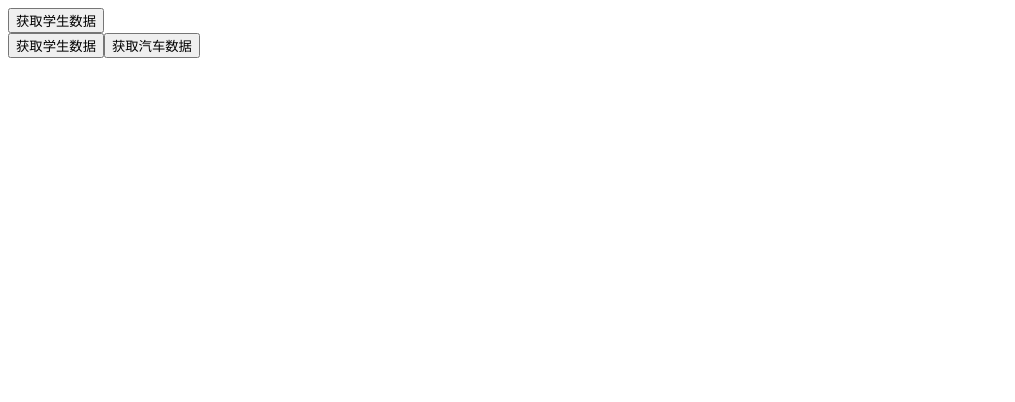
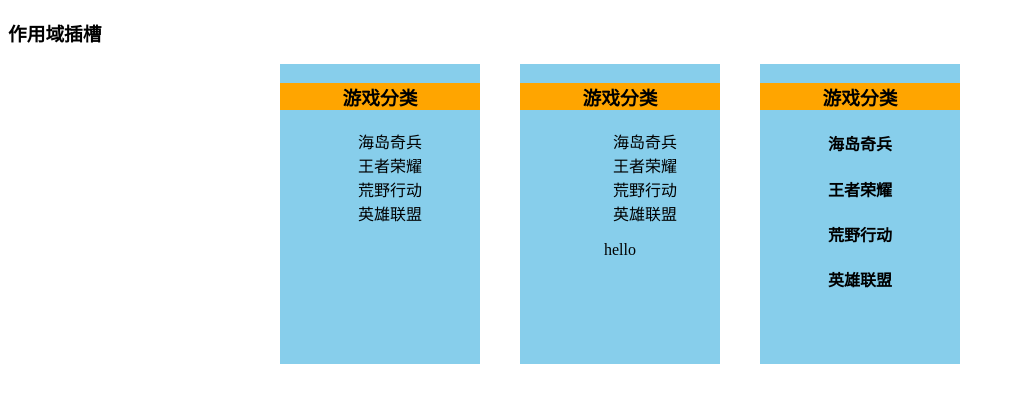
Before and after one commit to sweet-potatos/vue-study, a Vue app: page / in a window 1280 px wide. Shown: the top 402 px of the page, without its empty margins (0-1015 px from the left). Built offline with nearby package versions, Linux system fonts and the light colour scheme.

Commit message:
feat: 添加插槽 + 笔记
--story= --user=xuzhuquan

```diff
--- a/src/App.vue
+++ b/src/App.vue
@@ -1,16 +1,16 @@
 <template>
   <div id="app">
-    <ProxyDemo />
+    <ScopeSlotDemo />
   </div>
 </template>
 
 <script>
-import ProxyDemo from './study/proxyDemo/ProxyDemo'
+import ScopeSlotDemo from './study/slotDemo/ScopeSlotDemo'
 
 export default {
   name: 'App',
   components: {
-    ProxyDemo
+    ScopeSlotDemo
   }
 }
 </script>
--- /dev/null
+++ b/src/study/slotDemo/DefaultSlotDemo.vue
@@ -0,0 +1,44 @@
+<template>
+  <div>
+    <h3>默认插槽</h3>
+    <div class="box">
+      <DefaultSlotDemo1 title="食品分类">
+        <img src="@/assets/logo.png" alt="">
+      </DefaultSlotDemo1>
+      <DefaultSlotDemo1 title="游戏分类">
+        <ul>
+          <li v-for="(item, index) in games" :key="index">
+            {{ item }}
+          </li>
+        </ul>
+      </DefaultSlotDemo1>
+      <DefaultSlotDemo1 title="电影分类">
+        <video controls src="@/assets/snow.mp4" />
+      </DefaultSlotDemo1>
+    </div>
+  </div>
+</template>
+
+<script>
+import DefaultSlotDemo1 from './DefaultSlotDemo1'
+
+export default {
+  name: 'DefaultSlotDemo',
+  components: { DefaultSlotDemo1 },
+  data() {
+    return {
+      foods: ['炸鸡翅', '腌面', '清蒸鱼'],
+      games: ['海岛奇兵', '王者荣耀', '荒野行动', '英雄联盟'],
+      movies: ['长津湖', '雄狮少年', '水门桥']
+    }
+  }
+}
+</script>
+
+<style scoped>
+.box {
+  display: flex;
+  align-items: center;
+  justify-content: center;
+}
+</style>
--- /dev/null
+++ b/src/study/slotDemo/DefaultSlotDemo1.vue
@@ -0,0 +1,37 @@
+<template>
+  <div class="default-slot-demo">
+    <h3>{{ title }}</h3>
+    <slot />
+  </div>
+</template>
+
+<script>
+
+export default {
+  name: 'DefaultSlotDemo1',
+  props: ['title']
+}
+</script>
+
+<style scoped lang="less">
+.default-slot-demo {
+  width: 200px;
+  height: 300px;
+  background-color: skyblue;
+  margin-right: 40px;
+
+  h3 {
+    background-color: orange;
+    text-align: center;
+  }
+
+  ul, li {
+    list-style: none;
+    padding-left: 10px;
+  }
+
+  img, video {
+    width: 100%;
+  }
+}
+</style>
--- /dev/null
+++ b/src/study/slotDemo/NameSlotDemo.vue
@@ -0,0 +1,56 @@
+<template>
+  <div>
+    <h3>具名插槽</h3>
+    <div class="box">
+      <NameSlotDemo1 title="食品分类">
+        <img slot="center" src="@/assets/logo.png" alt="">
+        <a slot="footer" href="https://www.baidu.com/" target="_blank">跳转链接</a>
+      </NameSlotDemo1>
+      <NameSlotDemo1 title="游戏分类">
+        <ul slot="center">
+          <li v-for="(item, index) in games" :key="index">
+            {{ item }}
+          </li>
+        </ul>
+        <a slot="footer" href="https://www.baidu.com/" target="_blank">跳转链接</a>
+      </NameSlotDemo1>
+      <NameSlotDemo1 title="电影分类">
+        <video slot="center" controls src="@/assets/snow.mp4" />
+        <!-- 2.6版本新写法 -->
+        <template v-slot:footer>
+          <a href="https://www.baidu.com/" target="_blank">跳转链接</a>
+          <h4>2.6版本新写法 </h4>
+        </template>
+        <!-- 旧的写法 -->
+        <!-- <template slot="footer">
+          <a href="https://www.baidu.com/" target="_blank">跳转链接</a>
+          <h4>旧的写法 </h4>
+        </template> -->
+      </NameSlotDemo1>
+    </div>
+  </div>
+</template>
+
+<script>
+import NameSlotDemo1 from './NameSlotDemo1'
+
+export default {
+  name: 'NameSlotDemo',
+  components: { NameSlotDemo1 },
+  data() {
+    return {
+      foods: ['炸鸡翅', '腌面', '清蒸鱼'],
+      games: ['海岛奇兵', '王者荣耀', '荒野行动', '英雄联盟'],
+      movies: ['长津湖', '雄狮少年', '水门桥']
+    }
+  }
+}
+</script>
+
+<style scoped>
+.box {
+  display: flex;
+  align-items: center;
+  justify-content: center;
+}
+</style>
--- /dev/null
+++ b/src/study/slotDemo/NameSlotDemo1.vue
@@ -0,0 +1,39 @@
+<template>
+  <div class="name-slot-demo">
+    <h3>{{ title }}</h3>
+    <slot name="center">挖一个名为center的坑</slot>
+    <slot name="footer">挖一个名为footer的坑</slot>
+  </div>
+</template>
+
+<script>
+
+export default {
+  name: 'NameSlotDemo1',
+  props: ['title']
+}
+</script>
+
+<style scoped lang="less">
+.name-slot-demo {
+  width: 200px;
+  height: 300px;
+  background-color: skyblue;
+  margin-right: 40px;
+  text-align: center;
+
+  h3 {
+    background-color: orange;
+    text-align: center;
+  }
+
+  ul, li {
+    list-style: none;
+    padding-left: 10px;
+  }
+
+  img, video {
+    width: 100%;
+  }
+}
+</style>
--- /dev/null
+++ b/src/study/slotDemo/ScopeSlotDemo.vue
@@ -0,0 +1,48 @@
+<template>
+  <div>
+    <h3>作用域插槽</h3>
+    <div class="box">
+      <ScopeSlotDemo1 title="游戏分类">
+        <template scope="scopeData">
+          <ul>
+            <li v-for="(item, index) in scopeData.games" :key="index">
+              {{ item }}
+            </li>
+          </ul>
+        </template>
+      </ScopeSlotDemo1>
+      <ScopeSlotDemo1 title="游戏分类">
+        <template scope="scopeData">
+          <ol>
+            <li v-for="(item, index) in scopeData.games" :key="index">
+              {{ item }}
+            </li>
+          </ol>
+          {{ scopeData.msg }}
+        </template>
+      </ScopeSlotDemo1>
+      <ScopeSlotDemo1 title="游戏分类">
+        <template scope="scopeData">
+          <h4 v-for="(item, index) in scopeData.games" :key="index">{{ item }}</h4>
+        </template>
+      </ScopeSlotDemo1>
+    </div>
+  </div>
+</template>
+
+<script>
+import ScopeSlotDemo1 from './ScopeSlotDemo1'
+
+export default {
+  name: 'ScopeSlotDemo',
+  components: { ScopeSlotDemo1 }
+}
+</script>
+
+<style scoped>
+.box {
+  display: flex;
+  align-items: center;
+  justify-content: center;
+}
+</style>
--- /dev/null
+++ b/src/study/slotDemo/ScopeSlotDemo1.vue
@@ -0,0 +1,43 @@
+<template>
+  <div class="scope-slot-demo">
+    <h3>{{ title }}</h3>
+    <slot :games="games" msg="hello" />
+  </div>
+</template>
+
+<script>
+
+export default {
+  name: 'ScopeSlotDemo1',
+  props: ['title'],
+  data() {
+    return {
+      games: ['海岛奇兵', '王者荣耀', '荒野行动', '英雄联盟']
+    }
+  }
+}
+</script>
+
+<style scoped lang="less">
+.scope-slot-demo {
+  width: 200px;
+  height: 300px;
+  background-color: skyblue;
+  margin-right: 40px;
+  text-align: center;
+
+  h3 {
+    background-color: orange;
+    text-align: center;
+  }
+
+  ul, li {
+    list-style: none;
+    padding-left: 10px;
+  }
+
+  img, video {
+    width: 100%;
+  }
+}
+</style>
```
Also changed, not shown: 2 other files (tests, documents, lock files or other folders).
